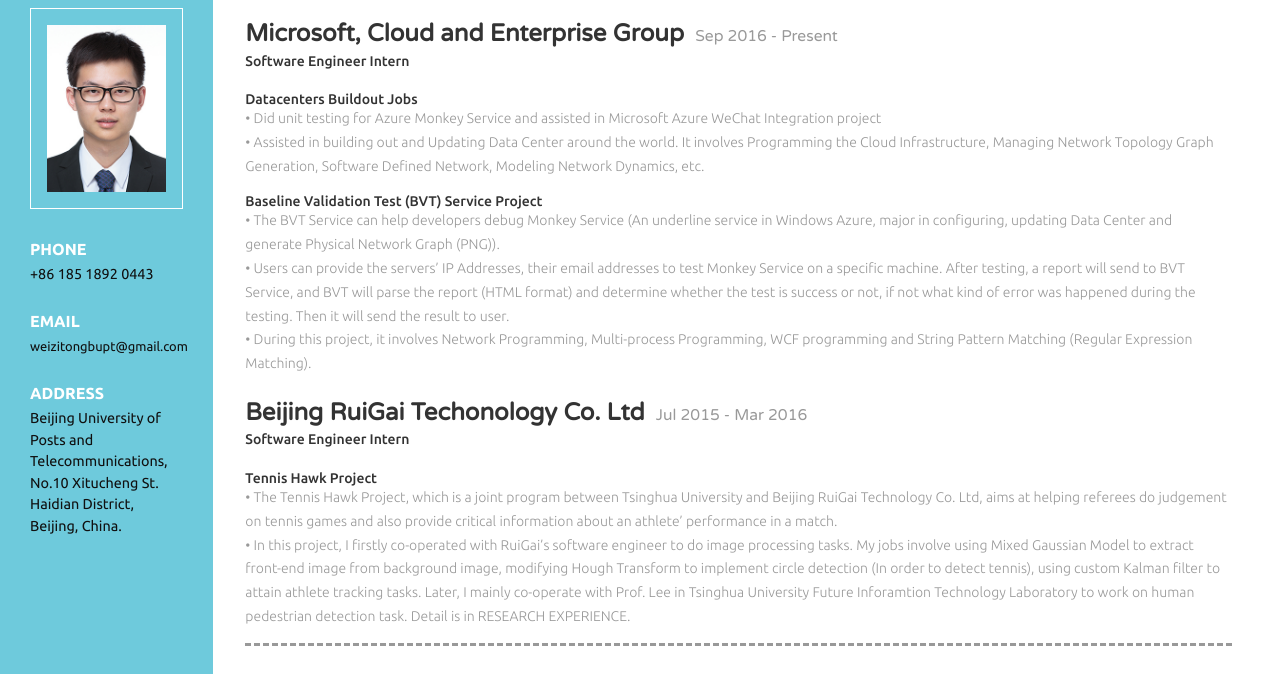
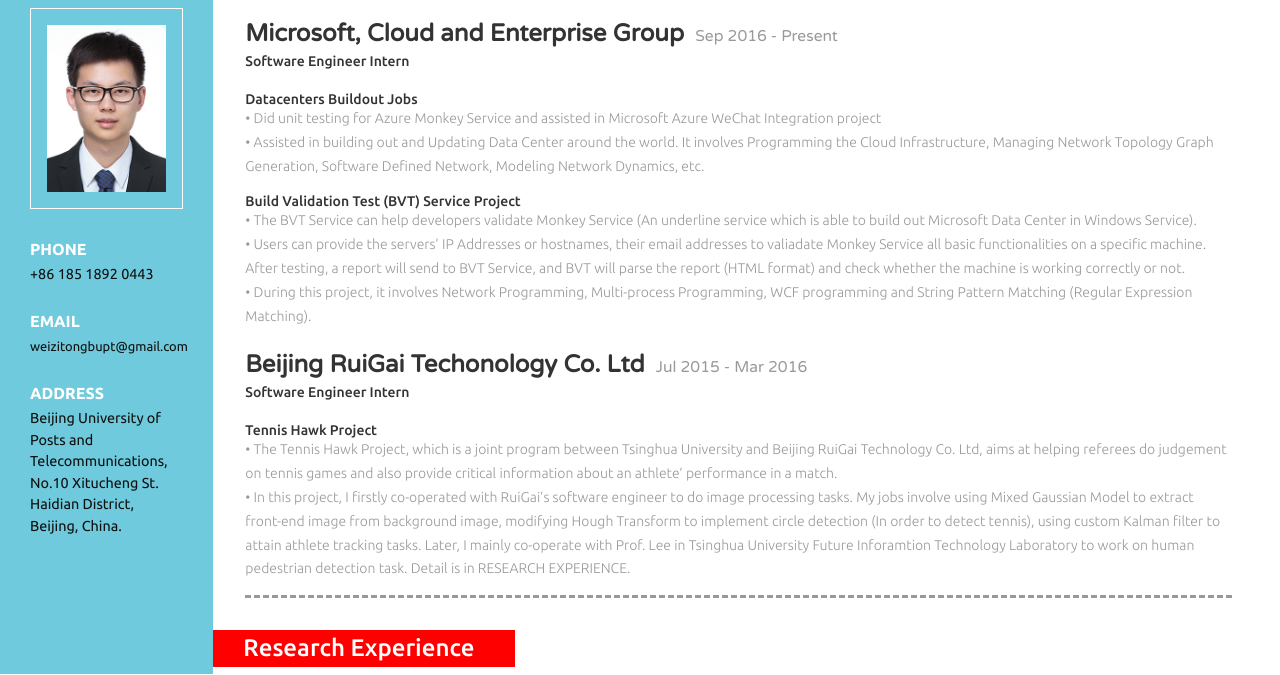
Before and after one commit to Weizitong/Weizitong.github.io, a plain HTML site: page index.html in a window 1280 px wide. Shown: the part 126-801 px from the top of the page. Drawn offline with Linux system fonts and the light colour scheme; files whose address does not match are found by name.

Commit message:
Fix BVT Mis-spelling issue

```diff
--- a/index.html
+++ b/index.html
@@ -92,9 +92,9 @@ Smartphone Compatible web template, free webdesigns for Nokia, Samsung, LG, Sony
 				 <p>•	Did unit testing for Azure Monkey Service and assisted in Microsoft Azure WeChat Integration project <p/>
 				 <p>•	Assisted in building out and Updating Data Center around the world. It involves Programming the Cloud Infrastructure, Managing Network Topology Graph Generation, Software Defined Network, Modeling Network Dynamics, etc.</p>
 				 <br/>
-				 <h5>Baseline Validation Test (BVT) Service Project<h5/>
-				 <p>•	The BVT Service can help developers debug Monkey Service (An underline service in Windows Azure, major in configuring, updating Data Center and generate Physical Network Graph (PNG)).<p/>
-				 <p>•	Users can provide the servers’ IP Addresses, their email addresses to test Monkey Service on a specific machine. After testing, a report will send to BVT Service, and BVT will parse the report (HTML format) and determine whether the test is success or not, if not what kind of error was happened during the testing. Then it will send the result to user.<p/>
+				 <h5>Build Validation Test (BVT) Service Project<h5/>
+				 <p>•	The BVT Service can help developers validate Monkey Service (An underline service which is able to build out Microsoft Data Center in Windows Service).<p/>
+				 <p>•	Users can provide the servers’ IP Addresses or hostnames, their email addresses to valiadate Monkey Service all basic functionalities on a specific machine. After testing, a report will send to BVT Service, and BVT will parse the report (HTML format) and check whether the machine is working correctly or not.<p/>
 				 <p>•	During this project, it involves Network Programming, Multi-process Programming, WCF programming and String Pattern Matching (Regular Expression Matching).<p/>
 			 </div>
 			 <div class="company_details">
```
Also changed, not shown: 1 other file.
